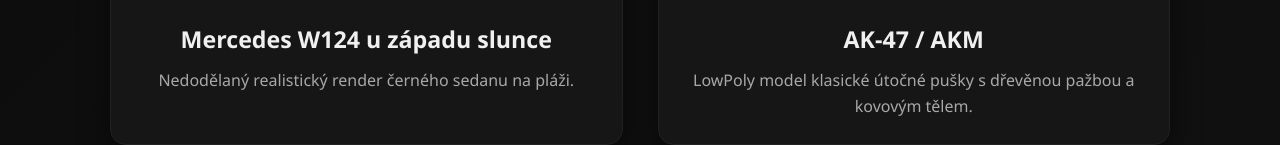
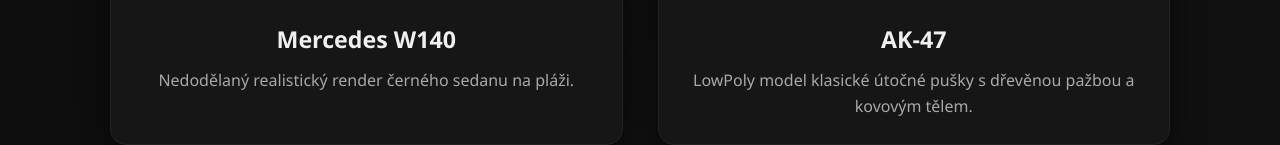
Before and after one commit to TheKorolyov/TheKorolyov.github.io, a plain HTML site: page index.html in a window 1280 px wide. Shown: the part 1590-1735 px from the top of the page. Drawn offline with Linux system fonts and the light colour scheme.

Commit message:
Update index.html

```diff
--- a/index.html
+++ b/index.html
@@ -41,7 +41,7 @@
         <div class="project">
           <img src="mercedes-sunset.png" alt="Mercedes u moře">
           <div class="project-info">
-            <h3>Mercedes W124 u západu slunce</h3>
+            <h3>Mercedes W140</h3>
             <p>Nedodělaný realistický render černého sedanu na pláži.</p>
           </div>
         </div>
@@ -49,7 +49,7 @@
         <div class="project">
           <img src="ak47.png" alt="AK-47">
           <div class="project-info">
-            <h3>AK-47 / AKM</h3>
+            <h3>AK-47</h3>
             <p>LowPoly model klasické útočné pušky s dřevěnou pažbou a kovovým tělem.</p>
           </div>
         </div>
```
